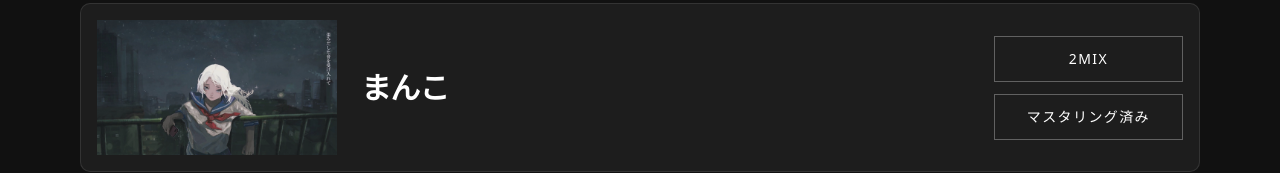
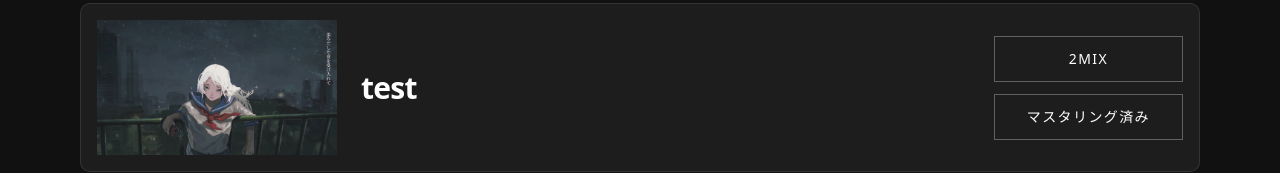
Before and after one commit to tuyokisu/kkk, a Next.js app: page /Downlode in a window 1280 px wide. Shown: the part 573-746 px from the top of the page. Built offline with nearby package versions, Linux system fonts and the light colour scheme.

Commit message:
できた

```diff
--- a/app/Downlode/page.tsx
+++ b/app/Downlode/page.tsx
@@ -44,10 +44,10 @@ export default function Dowlode() {
                                     <h3 className="text-2xl md:text-3xl font-bold tracking-tight mb-4 md:mb-0">{item.title}</h3>
 
                                     <div className="mt-4 md:mt-0 flex flex-col gap-3">
-                                        <a href={item.url} download className="inline-block border border-white/30 px-8 py-3 text-sm tracking-widest hover:bg-white hover:text-black transition-colors text-center">
+                                        <a href={`${item.mix}?download=1`} download className="inline-block border border-white/30 px-8 py-3 text-sm tracking-widest hover:bg-white hover:text-black transition-colors text-center">
                                             2MIX
                                         </a>
-                                        <a href={item.url} download className="inline-block border border-white/30 px-8 py-3 text-sm tracking-widest hover:bg-white hover:text-black transition-colors text-center">
+                                        <a href={`${item.master}?download=1`} download className="inline-block border border-white/30 px-8 py-3 text-sm tracking-widest hover:bg-white hover:text-black transition-colors text-center">
                                             マスタリング済み
                                         </a>
                                     </div>
--- a/app/components/Downlode.tsx
+++ b/app/components/Downlode.tsx
@@ -45,10 +45,10 @@ export default function Dowlode() {
                                         <h3 className="text-2xl md:text-3xl font-bold tracking-tight mb-4 md:mb-0">{item.title}</h3>
 
                                         <div className="mt-4 md:mt-0 flex flex-col gap-3">
-                                            <a href={item.url} download className="inline-block border border-white/30 px-8 py-3 text-sm tracking-widest hover:bg-white hover:text-black transition-colors text-center">
+                                            <a href={`${item.mix}?download=1`} download className="inline-block border border-white/30 px-8 py-3 text-sm tracking-widest hover:bg-white hover:text-black transition-colors text-center">
                                                 2MIX
                                             </a>
-                                            <a href={item.url} download className="inline-block border border-white/30 px-8 py-3 text-sm tracking-widest hover:bg-white hover:text-black transition-colors text-center">
+                                            <a href={`${item.master}?download=1`} download className="inline-block border border-white/30 px-8 py-3 text-sm tracking-widest hover:bg-white hover:text-black transition-colors text-center">
                                                 マスタリング済み
                                             </a>
                                         </div>
--- a/information.ts
+++ b/information.ts
@@ -160,8 +160,8 @@ export const Nsong = [
     id: '1',
     img: "/oga0.png",
     data: "2026/1/1",
-    title: "まんこ",
-    url: "/movie/fukai.mp4"
+    title: "test",
+    url: "https://whgoz5pgeftixsdy.public.blob.vercel-storage.com/%E9%A2%A8%E6%87%90%E5%AE%8C%E6%88%90_1.mp4"
   },
 ]
 
@@ -170,43 +170,50 @@ export const Dsong = [
   {
     id: '1',
     img: "/oga0.png",
-    title: "まんこ",
-    url: "/songs/test.wav"
+    title: "test",
+    mix: "https://whgoz5pgeftixsdy.public.blob.vercel-storage.com/test.wav",
+    master: "https://whgoz5pgeftixsdy.public.blob.vercel-storage.com/test.wav"
   },
   {
     id: '2',
     img: "/oga0.png",
-    title: "まんこ",
-    url: "/songs/test.wav"
+    title: "test",
+    mix: "https://whgoz5pgeftixsdy.public.blob.vercel-storage.com/test.wav",
+    master: "https://whgoz5pgeftixsdy.public.blob.vercel-storage.com/test.wav"
   },
   {
     id: '3',
     img: "/oga0.png",
-    title: "まんこ",
-    url: "/songs/test.wav"
+    title: "test",
+    mix: "https://whgoz5pgeftixsdy.public.blob.vercel-storage.com/test.wav",
+    master: "https://whgoz5pgeftixsdy.public.blob.vercel-storage.com/test.wav"
   },
   {
     id: '4',
     img: "/oga0.png",
-    title: "まんこ",
-    url: "/songs/test.wav"
+    title: "test",
+    mix: "https://whgoz5pgeftixsdy.public.blob.vercel-storage.com/test.wav",
+    master: "https://whgoz5pgeftixsdy.public.blob.vercel-storage.com/test.wav"
   },
   {
     id: '5',
     img: "/oga0.png",
-    title: "まんこ",
-    url: "/songs/test.wav"
+    title: "test",
+    mix: "https://whgoz5pgeftixsdy.public.blob.vercel-storage.com/test.wav",
+    master: "https://whgoz5pgeftixsdy.public.blob.vercel-storage.com/test.wav"
   },
   {
     id: '6',
     img: "/oga0.png",
-    title: "まんこ",
-    url: "/songs/test.wav"
+    title: "test",
+    mix: "https://whgoz5pgeftixsdy.public.blob.vercel-storage.com/test.wav",
+    master: "https://whgoz5pgeftixsdy.public.blob.vercel-storage.com/test.wav"
   },
   {
     id: '7',
     img: "/oga0.png",
-    title: "まんこ",
-    url: "/songs/test.wav"
+    title: "test",
+    mix: "https://whgoz5pgeftixsdy.public.blob.vercel-storage.com/test.wav",
+    master: "https://whgoz5pgeftixsdy.public.blob.vercel-storage.com/test.wav"
   },
 ]
```
